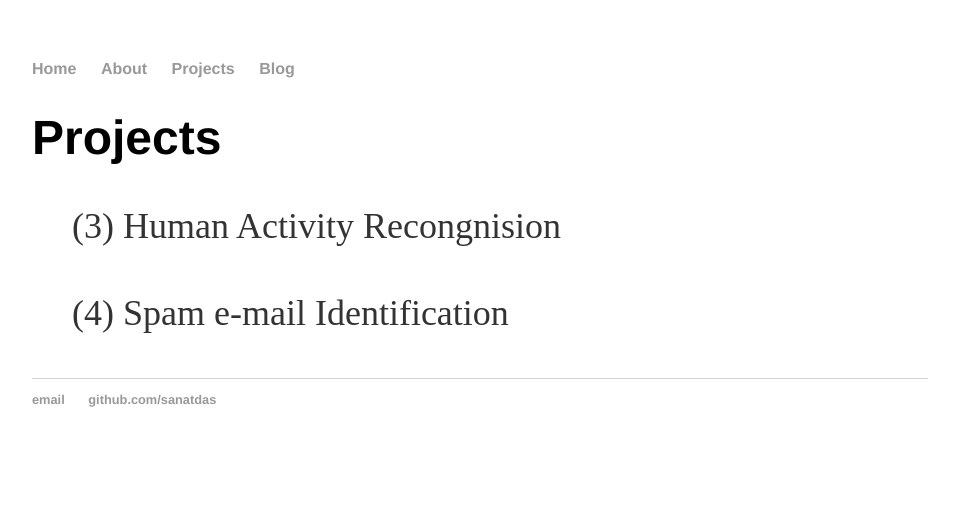
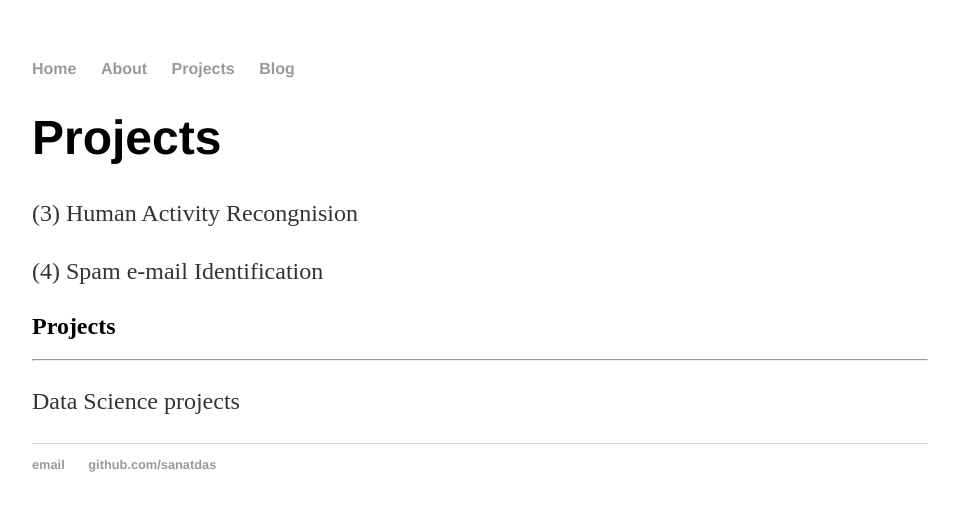
Before and after one commit to sanatdas/sanatdas1.github.io, a Jekyll site: the page built from projects/index.html, in a window 1280 px wide. Shown: the top 511 px of the page, without its empty margins (160-1119 px from the left). Built offline with Jekyll 4.4.1, drawn with Linux system fonts in a browser that asks for light colours; Markdown is read by kramdown in place of the engine named in the settings.

Commit message:
Update index.html

```diff
--- a/projects/index.html
+++ b/projects/index.html
@@ -3,12 +3,20 @@ layout: default
 title: Projects
 ---
 	<h1>{{ page.title }}</h1>
-	<ul class="posts">
-		<p (1) House Price Predictions </p>
+
+		<p House Price Predictions </p>
 		<p (2) Loan Predictions </p>
 		<p> (3) Human Activity Recongnision </p>
 		<p> (4) Spam e-mail Identification </p>
-	  {% for post in site.posts %}
-	    <li><span>{{ post.date | date_to_string }}</span> » <a href="{{ post.url }}" title="{{ post.title }}">{{ post.title }}</a></li>
-	  {% endfor %}
-	</ul>
+
+  <section class="no-padding" id="projects">
+      <div class="container">
+          <div class="row">
+              <div class="col-lg-12 text-center">
+                  <h2 class="section-heading">Projects</h2>
+                  <hr class="primary">
+                  <p>Data Science projects</p>
+              </div>
+          </div>
+      </div>
+</section>
```
